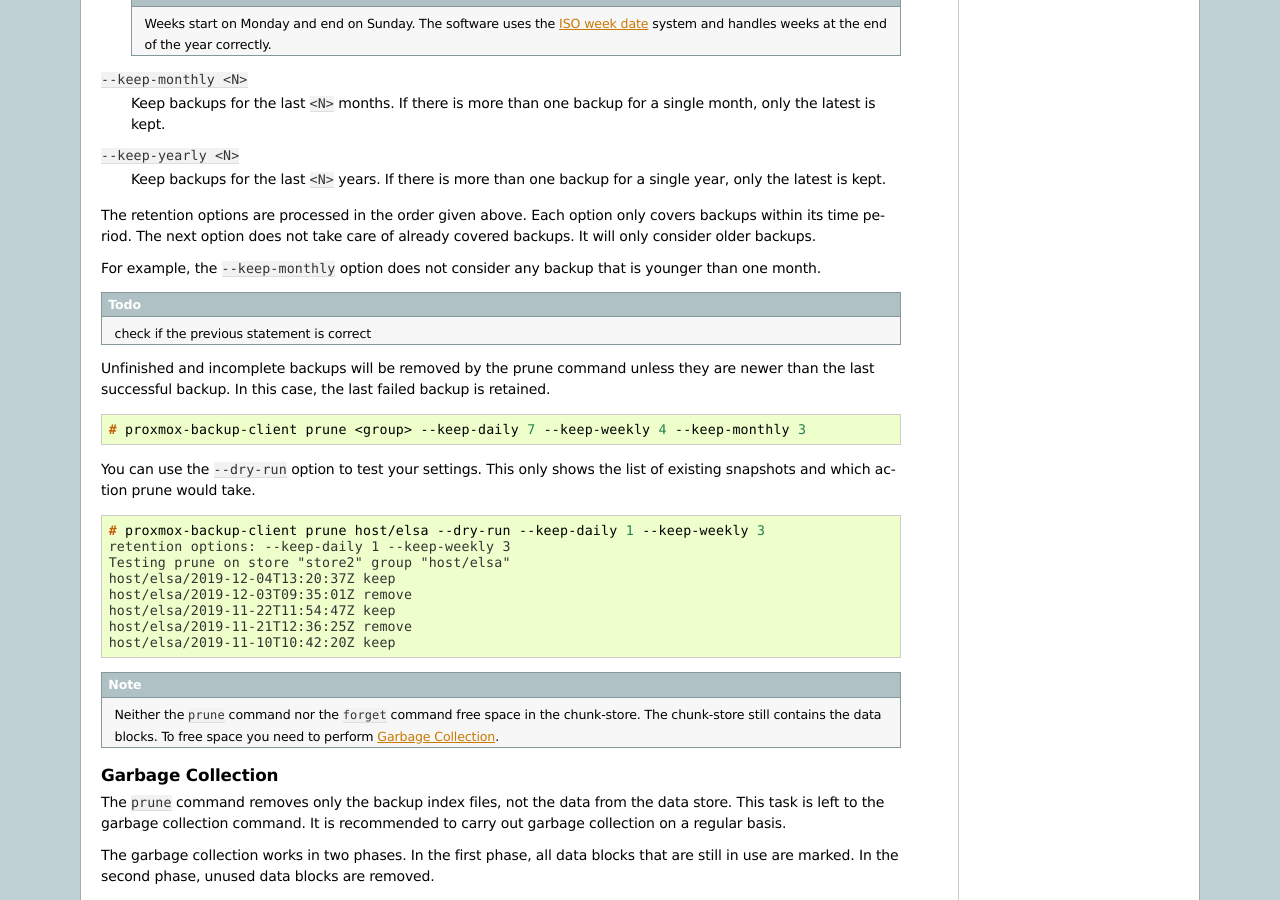
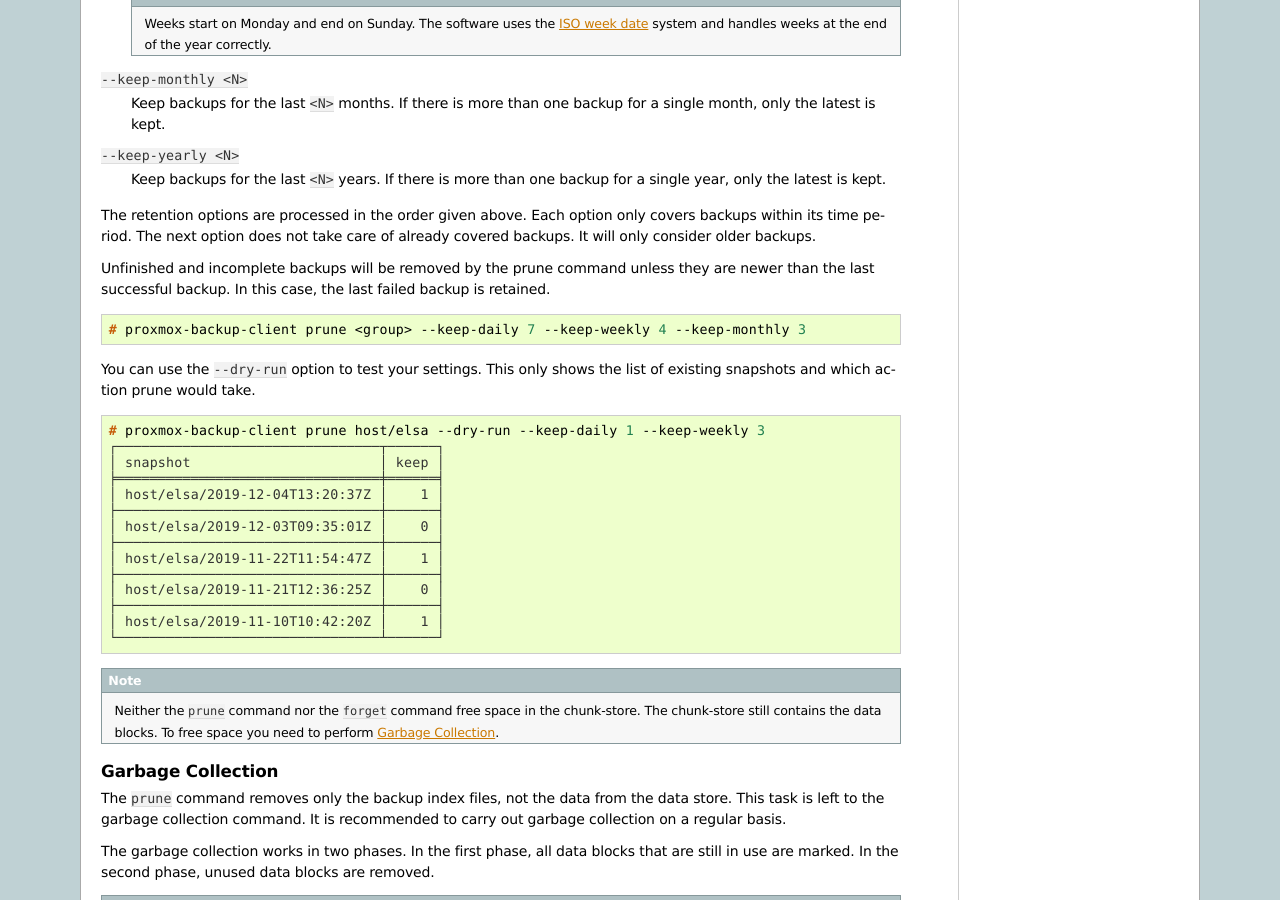
Before and after one commit to proxmox/proxmox-backup, a Sphinx documentation site: the page built from docs/administration-guide.rst, in a window 1280 px wide and 900 px high, scrolled down 10512 px. Built offline with Sphinx 7.4.7, drawn with Linux system fonts in a browser that asks for light colours.

Commit message:
docs/administration-guide.rst: fix prune command output

```diff
--- a/docs/administration-guide.rst
+++ b/docs/administration-guide.rst
@@ -777,11 +777,6 @@
 only covers backups within its time period. The next option does not take care
 of already covered backups. It will only consider older backups.
 
-For example, the ``--keep-monthly`` option does not consider any backup that is
-younger than one month.
-
-.. todo:: check if the previous statement is correct
-
 Unfinished and incomplete backups will be removed by the prune command unless
 they are newer than the last successful backup. In this case, the last failed
 backup is retained.
@@ -797,14 +792,19 @@
 .. code-block:: console
 
   # proxmox-backup-client prune host/elsa --dry-run --keep-daily 1 --keep-weekly 3
-  retention options: --keep-daily 1 --keep-weekly 3
-  Testing prune on store "store2" group "host/elsa"
-  host/elsa/2019-12-04T13:20:37Z keep
-  host/elsa/2019-12-03T09:35:01Z remove
-  host/elsa/2019-11-22T11:54:47Z keep
-  host/elsa/2019-11-21T12:36:25Z remove
-  host/elsa/2019-11-10T10:42:20Z keep
-
+  ┌────────────────────────────────┬──────┐
+  │ snapshot                       │ keep │
+  ╞════════════════════════════════╪══════╡
+  │ host/elsa/2019-12-04T13:20:37Z │    1 │
+  ├────────────────────────────────┼──────┤
+  │ host/elsa/2019-12-03T09:35:01Z │    0 │
+  ├────────────────────────────────┼──────┤
+  │ host/elsa/2019-11-22T11:54:47Z │    1 │
+  ├────────────────────────────────┼──────┤
+  │ host/elsa/2019-11-21T12:36:25Z │    0 │
+  ├────────────────────────────────┼──────┤
+  │ host/elsa/2019-11-10T10:42:20Z │    1 │
+  └────────────────────────────────┴──────┘
 
 .. note:: Neither the ``prune`` command nor the ``forget`` command free space
    in the chunk-store. The chunk-store still contains the data blocks. To free
```
